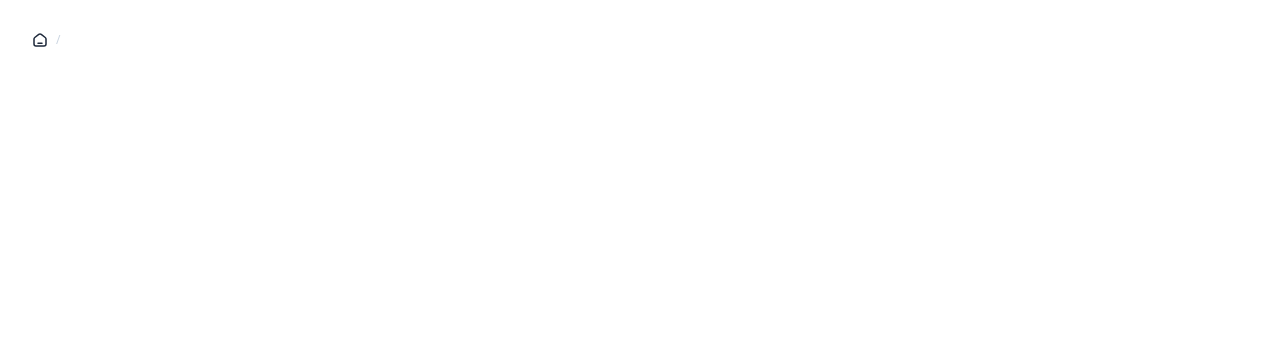
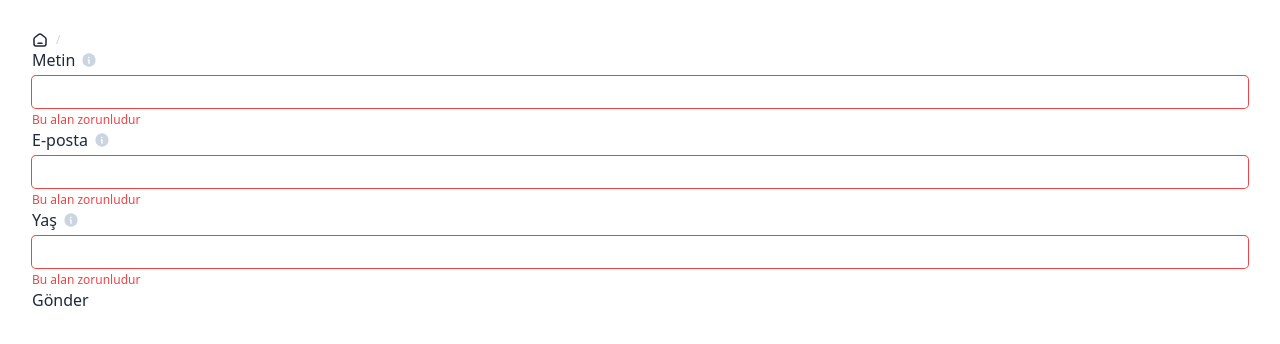
Before and after one commit to enessayaci/vue3-users-table, a Vue app: page / in a window 1280 px wide. Shown: the top 344 px of the page. Built offline with nearby package versions, Linux system fonts and the light colour scheme.

Commit message:
feat: Form Provider, Input component, Tooltip component, validation controls

```diff
--- a/src/components/Breadcrumb.vue
+++ b/src/components/Breadcrumb.vue
@@ -2,7 +2,7 @@
   <nav class="flex items-center" aria-label="Breadcrumb">
     <ol class="flex space-x-2">
       <li class="flex items-center">
-        <Button to="/" variant="naked"
+        <Button to="/" variant="naked" tabindex="-1"
           class="flex items-center dark:text-neutral-300 hover:text-blue-400 hover:bg-transparent">
           <IconHome />
         </Button>
--- /dev/null
+++ b/src/components/FormProvider.vue
@@ -0,0 +1,36 @@
+<template>
+  <form @submit.prevent="handleSubmit">
+    <slot />
+  </form>
+</template>
+
+<script setup lang="ts">
+import { ref, provide } from 'vue';
+
+// Register fonksiyonu için tip tanımlaması
+export type RegisterFunction = (input: { validate: () => boolean; }) => void;
+
+const inputs = ref<{ validate: () => boolean }[]>([]); // Tüm inputları burada tutacağız
+
+// Register fonksiyonu
+const register: RegisterFunction = (input) => {
+  inputs.value.push(input);
+};
+
+// Validate fonksiyonu
+const validate = () => {
+  return inputs.value.every(input => input.validate());
+};
+
+// Submit işlemi
+const handleSubmit = () => {
+  if (validate()) {
+    console.log("Form gönderiliyor!");
+  } else {
+    console.log("Formda hata var, gönderilmiyor!");
+  }
+};
+
+// Provide register fonksiyonunu
+provide('register', register);
+</script>
--- /dev/null
+++ b/src/components/Tooltip.vue
@@ -0,0 +1,92 @@
+<script setup lang="ts">
+import { ref } from 'vue';
+import Button from './ui/Button.vue'
+import IconInfo from './icons/IconInfo.vue';
+
+const props = defineProps<{
+  text?: string
+}>();
+
+const showTooltip = ref<boolean>(false)
+const tooltipTogglerTimeout = ref()
+const tooltipRef = ref()
+
+function resetTooltipVisibility() {
+  if (tooltipTogglerTimeout.value) {
+    clearTimeout(tooltipTogglerTimeout.value)
+    tooltipTogglerTimeout.value = null
+  }
+
+  if (!tooltipRef.value.classList.contains('opacity-0')) {
+    tooltipRef.value.classList.add('opacity-0')
+  }
+
+  if (!tooltipRef.value.classList.contains('invisible')) {
+    tooltipRef.value.classList.add('invisible')
+  }
+
+  if (tooltipRef.value.classList.contains('opacity-100')) {
+    tooltipRef.value.classList.remove('opacity-100')
+  }
+}
+
+function hideTooltip() {
+  showTooltip.value = false
+
+  if (tooltipTogglerTimeout.value) {
+    clearTimeout(tooltipTogglerTimeout.value)
+  }
+
+  tooltipRef.value.classList.add('opacity-0')
+  tooltipRef.value.classList.remove('opacity-100')
+
+  tooltipTogglerTimeout.value = setTimeout(() => {
+    showTooltip.value = false
+    tooltipRef.value.classList.add('invisible')
+
+    clearTimeout(tooltipTogglerTimeout.value)
+    tooltipTogglerTimeout.value = null
+  }, 500)
+}
+
+function handleTooltipClick(forceClose = false) {
+  if (forceClose) {
+    hideTooltip()
+
+    return;
+  }
+
+  if (!showTooltip.value) {
+
+    showTooltip.value = true
+
+    resetTooltipVisibility();
+    tooltipRef.value.classList.remove('opacity-0')
+    tooltipRef.value.classList.remove('invisible')
+    tooltipRef.value.classList.add('opacity-100')
+
+  } else {
+
+    hideTooltip()
+  }
+
+}
+
+const tooltipOuterTriangleClasses = "before:content-[''] before:absolute before:border-b-4 before:border-r-4 before:border-l-4 before:border-l-transparent before:border-r-transparent before:border-b-neutral-300 before:-rotate-90 before:top-1/2 before:right-full before:-mr-0.5"
+const tooltipInnerTriangleClasses = "after:content-[''] after:absolute after:border-b-[3px] after:border-r-[3px] after:border-l-[3px] after:border-l-transparent after:border-r-transparent after:border-b-white after:-rotate-90 after:top-1/2 after:right-full after:-mr-0.5"
+const tooltipTriangleClasses = tooltipOuterTriangleClasses + " " + tooltipInnerTriangleClasses
+const tooltipClasses = "absolute top-1/2 left-full m-0.5 bg-white border border-neutral-300 -translate-y-2/3 shadow w-fit min-w-28 rounded text-xs p-1 transition-all duration-500 opacity-0 invisible"
+const combinedTooltipClasses = tooltipTriangleClasses + " " + tooltipClasses
+</script>
+
+<template>
+  <div class="relative flex items-center">
+    <Button variant="naked" @click="() => handleTooltipClick()" @blur="handleTooltipClick(true)"
+      class="text-neutral-300">
+      <IconInfo />
+    </Button>
+    <div ref="tooltipRef" :class="combinedTooltipClasses">
+      {{ props.text }}
+    </div>
+  </div>
+</template>
--- /dev/null
+++ b/src/components/icons/IconInfo.vue
@@ -0,0 +1,12 @@
+<template>
+  <svg width="16" height="16" viewBox="0 0 12 12" fill="none" xmlns="http://www.w3.org/2000/svg">
+    <path fill-rule="evenodd" clip-rule="evenodd"
+      d="M6 10.5C3.5145 10.5 1.5 8.4855 1.5 6C1.5 3.5145 3.5145 1.5 6 1.5C8.4855 1.5 10.5 3.5145 10.5 6C10.5 8.4855 8.4855 10.5 6 10.5Z"
+      fill="currentColor" stroke="currentColor" stroke-linecap="round" stroke-linejoin="round" />
+    <path d="M6 8.5V6H5.5" stroke="white" stroke-linecap="round" stroke-linejoin="round" />
+    <path
+      d="M5.8745 4C5.8055 4 5.7495 4.056 5.75 4.125C5.75 4.194 5.806 4.25 5.875 4.25C5.944 4.25 6 4.194 6 4.125C6 4.056 5.944 4 5.8745 4"
+      stroke="white" stroke-linecap="round" stroke-linejoin="round" />
+  </svg>
+
+</template>
--- a/src/components/ui/Button.vue
+++ b/src/components/ui/Button.vue
@@ -1,9 +1,3 @@
-<template>
-  <component v-ripple :is="to ? 'router-link' : 'button'" v-bind="attrs" :to="to" :class="combinedClasses">
-    <slot />
-  </component>
-</template>
-
 <script setup lang="ts">
 import { defineProps, useAttrs, computed } from 'vue';
 import { cn } from '../../lib/utils';
@@ -68,3 +62,9 @@ export default {
   inheritAttrs: false,
 };
 </script>
+
+<template>
+  <component v-ripple :is="to ? 'router-link' : 'button'" v-bind="attrs" :to="to" :class="combinedClasses">
+    <slot />
+  </component>
+</template>
--- /dev/null
+++ b/src/components/ui/Input.vue
@@ -0,0 +1,90 @@
+<script setup lang="ts">
+import { cn } from '@/lib/utils';
+import { computed, useAttrs, inject, onMounted, type PropType } from 'vue';
+import Tooltip from '../Tooltip.vue';
+import type { RegisterFunction } from '../FormProvider.vue';
+
+// Prop tiplerini tanımlama
+const props = defineProps<{
+  modelValue?: string | number
+  type?: 'text' | 'number' | 'email'; // type optional hale getirildi
+  label?: string
+  tooltip?: string
+  class?: string
+  inputClasses?: string
+  labelClasses?: string
+  min?: number
+  max?: number
+  required?: boolean,
+}>();
+
+const emit = defineEmits(["update:modelValue"]);
+
+const attrs = useAttrs();
+
+const type = props.type ?? 'text'
+const min = props.min ?? 0; // Min değer
+const max = props.max ?? 0; // Max değer
+const emailRegex = /^[^\s@]+@[^\s@]+\.[^\s@]+$/; // E-posta regex
+const required = props.required;
+
+const value = computed({
+  get: () => props.modelValue ? props.modelValue : '',
+  set: (val) => emit("update:modelValue", val)
+});
+
+// Hata kontrolü ve mesajları
+const error = computed(() => {
+  const result = {
+    required: required ? (value.value.toString().length > 0 ? true : `Bu alan zorunludur`) : true,
+    min: (type == 'text' && min) ? (value.value.toString().length >= min ? true : `En az ${min} karakter giriniz`) : true,
+    max: (type == 'text' && max) ? (value.value.toString().length <= max ? true : `En fazla ${max} karakter giriniz`) : true,
+    minNumber: (type == 'number' && min) ? (value.value as number >= min ? true : `En küçük ${min} olabilir`) : true,
+    maxNumber: (type == 'number' && max) ? (value.value as number <= min ? true : `En büyük ${min} olabilir`) : true,
+    email: (type == 'email' && required) ? emailRegex.test(value.value as string) ? true : 'Geçerli bir e-posta adresi giriniz' : true
+  };
+
+  return Object.values(result).find(item => item !== true) ?? false;
+});
+
+// Validation fonksiyonu
+const validate = () => {
+  return error.value === false; // Eğer hata yoksa true dön
+};
+// FormProvider'dan register fonksiyonunu al
+const register = inject<RegisterFunction>('register');
+
+// Register fonksiyonunu kullanarak inputu kaydet
+onMounted(() => {
+  if (register) {
+    register({ validate }); // register varsa kaydet
+  } else {
+    console.error("Register fonksiyonu bulunamadı."); // Hata mesajı
+  }
+});
+
+const inputClasses = "px-2.5 py-1.5 leading-5 border-0 focus-visible:outline-0 ring-1 ring-neutral-300 focus:ring-black rounded placeholder-neutral-300";
+const combinedInputClasses = computed(() => {
+  return cn(inputClasses, props.inputClasses, { 'ring-red-500 focus:ring-red-500': error.value });
+});
+
+const wrapperClasses = "grid gap-y-1";
+const combinedWrapperClasses = cn(wrapperClasses, props.class);
+</script>
+
+<template>
+  <div :class="combinedWrapperClasses">
+    <div class="flex gap-x-1.5">
+      <label v-if="props.label">{{ props.label }}</label>
+      <Tooltip v-if="props.tooltip" :text="props.tooltip" />
+    </div>
+    <input :type="type == 'number' ? 'number' : 'text' " v-model="value" v-bind="attrs" :class="combinedInputClasses" />
+    <span v-if="error" class="text-xs text-red-500">{{ error }}</span>
+  </div>
+</template>
+
+<script lang="ts">
+export default {
+  inheritAttrs: false,
+};
+</script>
--- a/src/views/HomeView.vue
+++ b/src/views/HomeView.vue
@@ -1,8 +1,26 @@
 <script setup lang="ts">
+import { ref, watch } from 'vue';
+import Input from '../components/ui/Input.vue';
+import FormProvider from '@/components/FormProvider.vue';
+
+const formFields = ref({
+  name: '',
+  email: '',
+  age: 0
+})
+
 </script>
 
 <template>
   <main id="#pageHome" class="grid grow">
+    <div>
+      <FormProvider id="create">
+        <Input v-model="formFields.name" label="Metin" tooltip="Text alanı" :min="3" :max="10" required />
+        <Input type="email" v-model="formFields.email" label="E-posta" tooltip="Email alanı" required />
+        <Input type="number" v-model="formFields.age" label="Yaş" tooltip="Yaş alanı" :min="18" required />
+      </FormProvider>
 
+      <button form="create" type="submit">Gönder</button>
+    </div>
   </main>
 </template>
```
Also changed, not shown: src/components/icons/info.svg (added).
